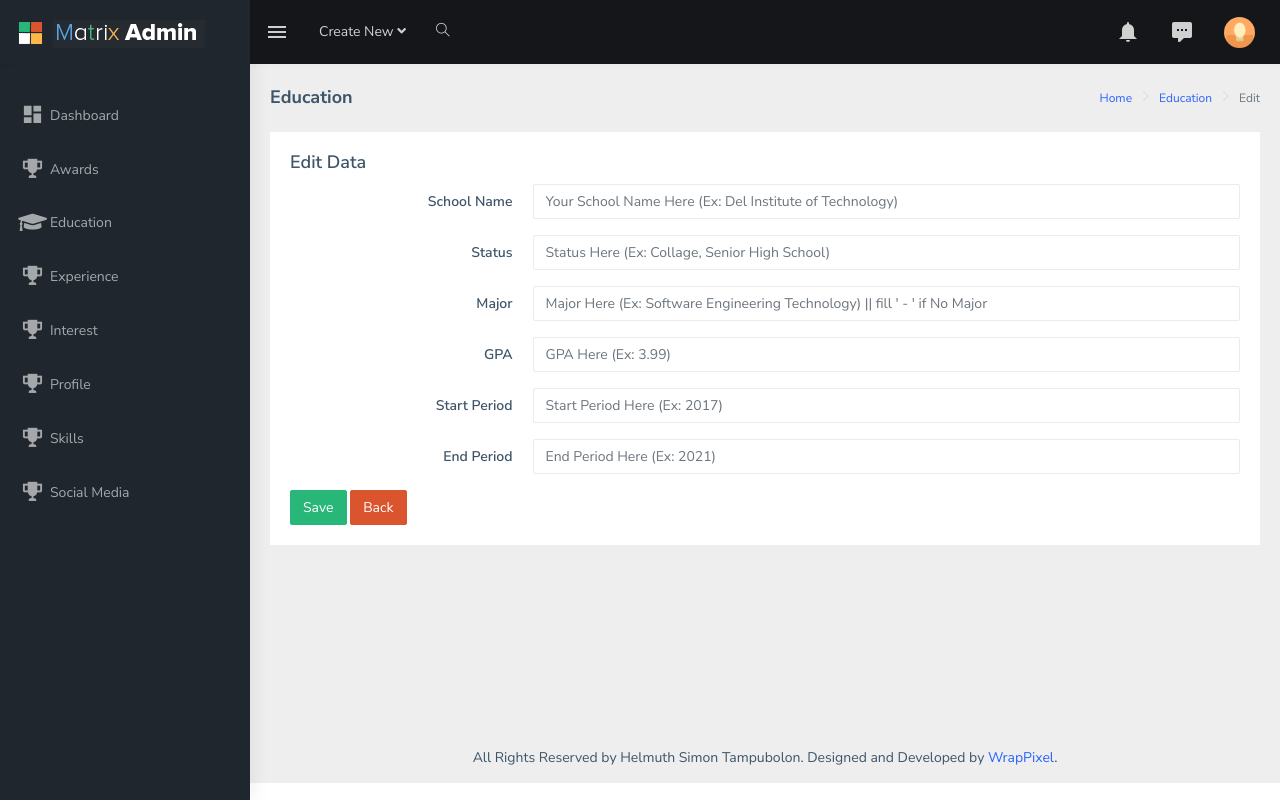
After one commit to helmuthtampubolon/Resume, a Laravel app: page /admin/education/1/edit in a window 1280 px wide. The commit adds this page. Run offline with Laravel 8, Linux system fonts and the light colour scheme; a user stored in the database is signed in; data comes from the database, SQL or seed files in the repository; data that the repository does not hold is empty; some libraries are stand-ins or nearby versions.

Commit message:
Education fix

```diff
--- a/app/Education.php
+++ b/app/Education.php
@@ -6,5 +6,7 @@ use Illuminate\Database\Eloquent\Model;
 
 class Education extends Model
 {
-    //
+    protected $fillable = [
+        'name', 'status','major', 'gpa', 'start_period','end_period'
+    ];
 }
--- a/app/Http/Controllers/Admin/EducationController.php
+++ b/app/Http/Controllers/Admin/EducationController.php
@@ -2,6 +2,7 @@
 
 namespace App\Http\Controllers\Admin;
 
+use App\Education;
 use Illuminate\Http\Request;
 use App\Http\Controllers\Controller;
 
@@ -14,7 +15,8 @@ class EducationController extends Controller
      */
     public function index()
     {
-        //
+        $educations = Education::all();
+        return view('admin.content.education.index',compact('educations'));
     }
 
     /**
@@ -35,7 +37,19 @@ class EducationController extends Controller
      */
     public function store(Request $request)
     {
-        //
+
+        $request->validate([
+            'name' => 'required|max:255',
+            'status' => 'required|max:255',
+            'major' => 'required|max:255',
+            'gpa' => 'max:4',
+            'start_period' => 'required|max:7',
+            'end_period' => 'required|max:7',
+        ]);
+
+        $data = Education::create($request->all());
+
+        return redirect()->back()->with(['success'=>'Successfully Created']);
     }
 
     /**
@@ -57,7 +71,8 @@ class EducationController extends Controller
      */
     public function edit($id)
     {
-        //
+        $education = Education::find($id);
+        return view('admin.content.education.edit',compact('education'));
     }
 
     /**
@@ -80,6 +95,8 @@ class EducationController extends Controller
      */
     public function destroy($id)
     {
-        //
+        $award = Education::findOrFail($id);
+        $award->delete();
+        return redirect()->back()->with(['success'=>'Successfully Deleted']);
     }
 }
--- /dev/null
+++ b/resources/views/admin/content/education/edit.blade.php
@@ -0,0 +1,148 @@
+@extends('admin.layout.app')
+@section('title')
+    <title>Education</title>
+    <!-- Custom CSS -->
+    <link rel="stylesheet" type="text/css" href="{{asset('admin/assets/extra-libs/multicheck/multicheck.css')}}">
+    <link href="{{asset('admin/assets/libs/datatables.net-bs4/css/dataTables.bootstrap4.css')}}" rel="stylesheet">
+    <script type="text/javascript" src="{{ asset('admin/ckeditor/ckeditor.js')}}"></script>
+@endsection
+
+@section('content')
+    <div class="page-breadcrumb">
+        <div class="row">
+            <div class="col-12 d-flex no-block align-items-center">
+                <h4 class="page-title">Education</h4>
+                <div class="ms-auto text-end">
+                    <nav aria-label="breadcrumb">
+                        <ol class="breadcrumb">
+                            <li class="breadcrumb-item"><a href="{{route('dashboard')}}">Home</a></li>
+                            <li class="breadcrumb-item"><a href="{{route('education.index')}}">Education</a></li>
+                            <li class="breadcrumb-item active" aria-current="page">Edit</li>
+                        </ol>
+                    </nav>
+                </div>
+            </div>
+        </div>
+    </div>
+    <div class="container-fluid">
+        <!-- ============================================================== -->
+        <!-- Start Page Content -->
+        <!-- editor -->
+        <div class="row">
+            <div class="col-12">
+                <div class="card">
+                    <div class="card-body">
+                        <form action="{{route('education.update',$education->id)}}" method="POST">
+                            @csrf
+                            @method('PUT')
+                            <h4 class="card-title">Edit Data</h4>
+                        <!-- Create the editor container -->
+                            <div class="form-group row">
+                                <label for="name"
+                                       class="col-sm-3 text-end control-label col-form-label">School Name</label>
+                                <div class="col-sm-9">
+                                    <input type="text" name="name"
+                                           class="form-control {{ $errors->has('name') ? 'is-invalid':'' }}"
+                                           id="name"
+                                           placeholder="Your School Name Here (Ex: Del Institute of Technology)"
+                                           value="{{$education->name}}"
+                                           required>
+                                    @if ($errors->has('name'))
+                                        <span class="text-danger">{{ $errors->first('name') }}</span>
+                                    @endif
+                                </div>
+                            </div>
+                            <div class="form-group row">
+                                <label for="status"
+                                       class="col-sm-3 text-end control-label col-form-label">Status</label>
+                                <div class="col-sm-9">
+                                    <input type="text" name="status"
+                                           class="form-control{{ $errors->has('status') ? 'is-invalid':'' }}"
+                                           id="status"
+                                           placeholder="Status Here (Ex: Collage, Senior High School)"
+                                           value="{{$education->status}}"
+                                           required>
+                                    @if ($errors->has('status'))
+                                        <span class="text-danger">{{ $errors->first('status') }}</span>
+                                    @endif
+                                </div>
+                            </div>
+                            <div class="form-group row">
+                                <label for="major"
+                                       class="col-sm-3 text-end control-label col-form-label">Major</label>
+                                <div class="col-sm-9">
+                                    <input type="text" name="major"
+                                           class="form-control {{ $errors->has('major') ? 'is-invalid':'' }}"
+                                           id="major"
+                                           placeholder="Major Here (Ex: Software Engineering Technology) || fill ' - ' if No Major"
+                                           value="{{$education->major}}"
+                                           required>
+                                    @if ($errors->has('major'))
+                                        <span class="text-danger">{{ $errors->first('major') }}</span>
+                                    @endif
+                                </div>
+                            </div>
+                            <div class="form-group row">
+                                <label for="gpa"
+                                       class="col-sm-3 text-end control-label col-form-label">GPA</label>
+                                <div class="col-sm-9">
+                                    <input type="text" name="gpa"
+                                           class="form-control {{ $errors->has('gpa') ? 'is-invalid':'' }}" id="gpa"
+                                           placeholder="GPA Here (Ex: 3.99)"
+                                           value="{{$education->gpa}}"
+                                           required>
+                                    @if ($errors->has('gpa'))
+                                        <span class="text-danger">{{ $errors->first('gpa') }}</span>
+                                    @endif
+                                </div>
+                            </div>
+                            <div class="form-group row">
+                                <label for="start_period"
+                                       class="col-sm-3 text-end control-label col-form-label">Start Period</label>
+                                <div class="col-sm-9">
+                                    <input type="text" class="form-control"
+                                           id="start_period {{ $errors->has('start_period') ? 'is-invalid':'' }}"
+                                           name="start_period"
+                                           placeholder="Start Period Here (Ex: 2017)"
+                                           value="{{$education->start_period}}"
+                                           required>
+                                    @if ($errors->has('start_period'))
+                                        <span class="text-danger">{{ $errors->first('start_period') }}</span>
+                                    @endif
+                                </div>
+                            </div>
+                            <div class="form-group row">
+                                <label for="end_period"
+                                       class="col-sm-3 text-end control-label col-form-label">End Period</label>
+                                <div class="col-sm-9">
+                                    <input type="text"
+                                           class="form-control {{ $errors->has('end_period') ? 'is-invalid':'' }}"
+                                           id="end_period" name="end_period"
+                                           value="{{$education->end_period}}"
+                                           placeholder="End Period Here (Ex: 2021)" required>
+                                    @if ($errors->has('end_period'))
+                                        <span class="text-danger">{{ $errors->first('end_period') }}</span>
+                                    @endif
+                                </div>
+                            </div>
+                            <div class="row">
+                                <div class="col">
+                                    <button type="submit" class="btn btn-success text-white">Save</button>
+                                    <a href="{{route('education.index')}}" class="btn btn-danger text-white">Back</a>
+                                </div>
+                            </div>
+                        </form>
+                    </div>
+                </div>
+            </div>
+        </div>
+    </div>
+@endsection
+
+@section('page_javascript')
+    <!-- this page js -->
+    <script src="{{asset('admin/assets/extra-libs/multicheck/datatable-checkbox-init.js')}}"></script>
+    <script src="{{asset('admin/assets/extra-libs/multicheck/jquery.multicheck.js')}}"></script>
+    <script src="{{asset('admin/assets/extra-libs/DataTables/datatables.min.js')}}"></script>
+{{--    <script src="{{url('https://maxcdn.bootstrapcdn.com/bootstrap/4.0.0/js/bootstrap.min.js')}}" integrity="sha384-JZR6Spejh4U02d8jOt6vLEHfe/JQGiRRSQQxSfFWpi1MquVdAyjUar5+76PVCmYl" crossorigin="anonymous"></script>--}}
+@endsection
--- a/resources/views/admin/layout/navbar.blade.php
+++ b/resources/views/admin/layout/navbar.blade.php
@@ -214,7 +214,7 @@
                                              href="{{route('awards.index')}}" aria-expanded="false"><i class="mdi mdi-trophy-variant"></i><span
                             class="hide-menu">Awards</span></a></li>
                 <li class="sidebar-item"> <a class="sidebar-link waves-effect waves-dark sidebar-link"
-                                             href="{{url('lain')}}" aria-expanded="false"><i class="mdi mdi-trophy-variant"></i><span
+                                             href="{{route('education.index')}}" aria-expanded="false"><i class="fas fa-graduation-cap"></i><span
                             class="hide-menu">Education</span></a></li>
                 <li class="sidebar-item"> <a class="sidebar-link waves-effect waves-dark sidebar-link"
                                              href="{{url('lain')}}" aria-expanded="false"><i class="mdi mdi-trophy-variant"></i><span
--- a/routes/web.php
+++ b/routes/web.php
@@ -23,6 +23,7 @@ Route::group(['middleware' => ['web', 'auth', 'role']], function () {
         Route::namespace('Admin')->group(function () {
             Route::get('/dashboard', 'DashboardController@index')->name('dashboard');
             Route::resource('/awards', 'AwardsController');
+            Route::resource('/education', 'EducationController');
         });
     });
 });
```
Also changed, not shown: resources/views/admin/content/awards/edit.blade.php (+8 -3 lines), resources/views/admin/content/awards/index.blade.php (+10 -7 lines), resources/views/admin/content/education/index.blade.php (added, +255 -0 lines).
